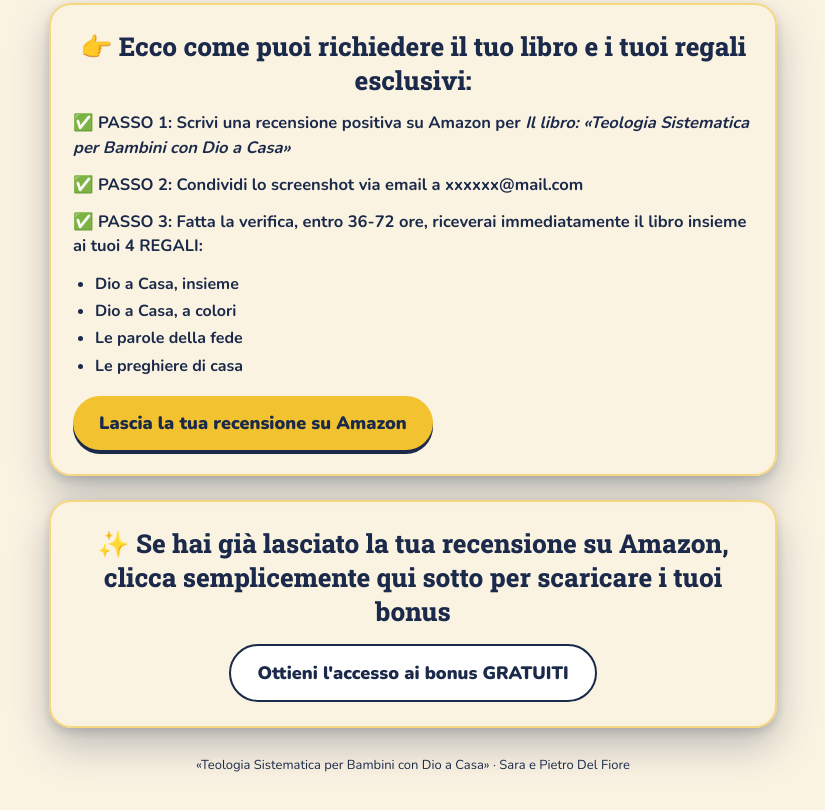
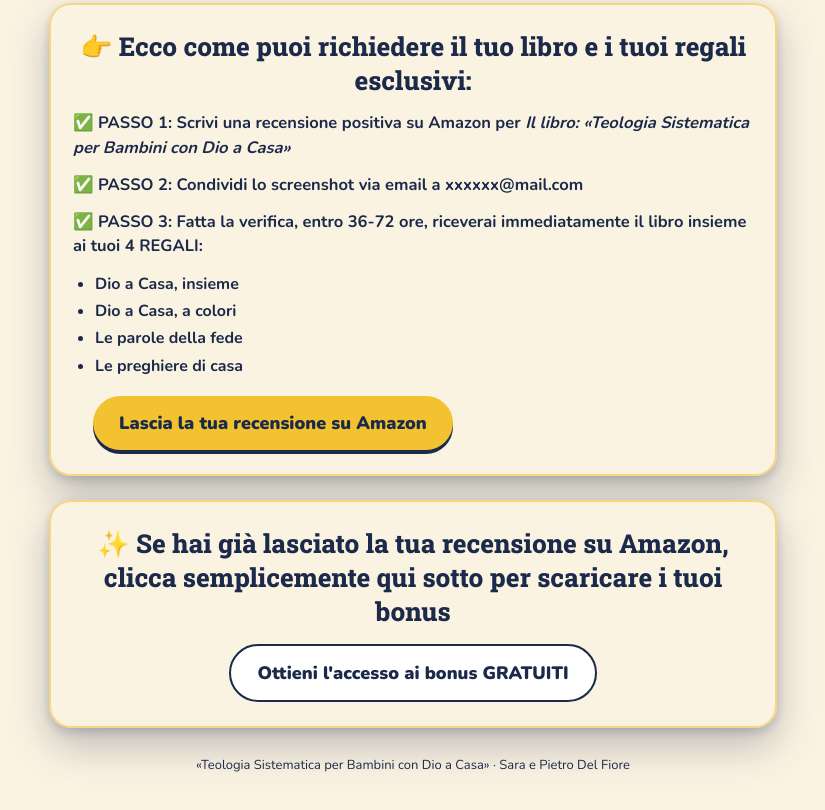
Before and after one commit to lusifra2026/dio-a-casa---libro-gratis, a plain HTML site: page libro-gratis/index.html in a window 1280 px wide. Shown: the part 2095-2905 px from the top of the page, without its empty margins (227-1052 px from the left). Drawn offline with nearby package versions, Linux system fonts and the light colour scheme.

Commit message:
Update index.html

```diff
--- a/libro-gratis/index.html
+++ b/libro-gratis/index.html
@@ -129,7 +129,7 @@ footer{text-align:center;color:var(--navy);font-size:13px;margin-top:28px}
       <li>Le parole della fede</li>
       <li>Le preghiere di casa</li>
     </ul>
-    <p style="margin:16px 0 0"><a class="btn" id="btn" href="https://www.amazon.it/review/create-review?asin=B0HRBH33MM">Lascia la tua recensione su Amazon</a></p>
+    <p style="margin:16px 20px 0"><a class="btn" id="btn" href="https://www.amazon.it/review/create-review?asin=B0HRBH33MM">Lascia la tua recensione su Amazon</a></p>
   </section>
 
   <section class="card center">
```
